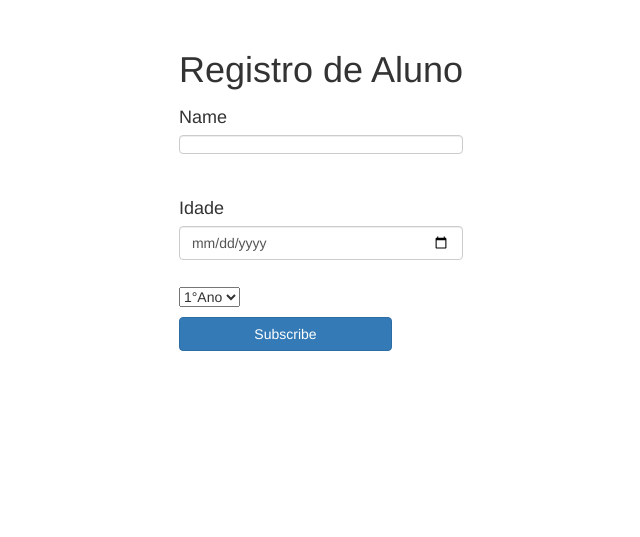
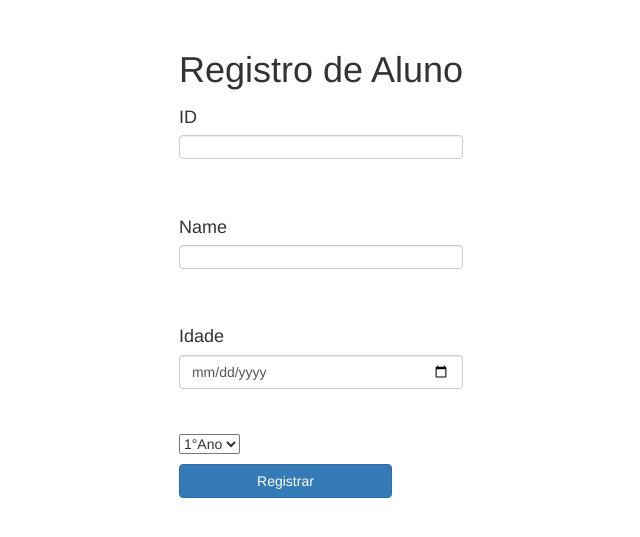
Before and after one commit to coffeblackpremium/emprego_crud, a Flask app: page /registrar in a window 1280 px wide. Shown: the part 62-599 px from the top of the page, without its empty margins (319-959 px from the left). Run offline with Flask 2, Linux system fonts and the light colour scheme; some libraries are stand-ins or nearby versions.

Commit message:
Fix BUG in Update and Delete

```diff
--- a/app.py
+++ b/app.py
@@ -31,11 +31,12 @@ def registrar():
         return render_template("register/create.html", year_schools=year_schools)
 
     if request.method == 'POST':
+        id_student = request.form['id_student']
         name = request.form['name']
         age = request.form['age']
         year_school = request.form['year_school']
         ra = generate_ra()
-        school = SchoolModel(name=name, age=age, year_school=year_school, ra=ra)
+        school = SchoolModel(id_student=id_student,name=name, age=age, year_school=year_school, ra=ra)
         db.session.add(school)
         db.session.commit()
         return redirect('/')
@@ -61,6 +62,7 @@ def update(id):
             db.session.delete(schools)
             db.session.commit()
 
+            id_student = request.form['id_student']
             name = request.form['name']
             age = request.form['age']
             year_school = request.form['year_school']
@@ -69,7 +71,7 @@ def update(id):
 
             db.session.add(schools)
             db.session.commit()
-            return redirect(f'/{id}')
+            return redirect(f'/')
         return f'O Aluno de ID= {id} não existe'
     return render_template('students/update_student.html', schools=schools, year_schools=year_schools)
 
--- a/models.py
+++ b/models.py
@@ -16,7 +16,8 @@ class SchoolModel(db.Model):
     ra = db.Column(db.Integer())
     age = db.Column(db.Date())
 
-    def __init__(self, name, age, year_school, ra):
+    def __init__(self, id_student,name, age, year_school, ra):
+        self.id_student = id_student
         self.name = name
         self.year_school = year_school
         self.ra = ra
--- a/templates/register/create.html
+++ b/templates/register/create.html
@@ -13,6 +13,11 @@
 
 <form class="form-horizontal" action='' method="POST">
     <h1 class="mt-5">Registro de Aluno</h1>
+    <!-- ID input -->
+    <div class="form-outline mb-4 mt-4 h-25 ">
+        <label class="form-label" style="font-size: 18px; font-weight: 500;" for="id_student">ID</label>
+        <input name="id_student" type="text" id="id_student" class="form-control h-25" >
+    </div>
     <!-- Name input -->
     <div class="form-outline mb-4 mt-4 h-25 ">
         <label class="form-label" style="font-size: 18px; font-weight: 500;" for="name">Name</label>
@@ -35,7 +40,7 @@
       </div>
 
     <!-- Submit button -->
-    <button type="submit" class="btn btn-primary btn-block w-75">Subscribe</button>
+    <button type="submit" class="btn btn-primary btn-block w-75">Registrar</button>
   </form>
 </div>
 {% endblock %}
--- a/templates/students/show_student.html
+++ b/templates/students/show_student.html
@@ -9,6 +9,7 @@
     <table class="table table-sm table-dark" style="padding: 0 25% 0 25%">
         <thead>
             <tr>
+                <th scope="col">ID</th>
                 <th scope="col">Nome</th>
                 <th scope="col">Ra</th>
                 <th scope="col">Cursando/Ano</th>
@@ -18,7 +19,8 @@
         </thead>
         <tbody>
             <tr>
-                <th scope="row">{{schools.name}}</th>
+                <th scope="row">{{schools.id_student}}</th>
+                <td>{{schools.name}}</td>
                 <td>{{schools.ra}}</td>
                 <td>{{schools.year_school}}</td>
                 <td>{{schools.age}}</td>
--- a/templates/students/update_student.html
+++ b/templates/students/update_student.html
@@ -11,6 +11,11 @@
 
 <form class="form-horizontal" action='' method="POST">
     <h1 class="mt-5">Update de Aluno: ID {{schools.id_student}}</h1>
+     <!-- ID input -->
+     <div class="form-outline mb-4 mt-4 h-25 ">
+        <label class="form-label" style="font-size: 18px; font-weight: 500;" for="id_student">ID</label>
+        <input name="id_student" type="text" id="id_student" class="form-control h-25" value="{{schools.id_student}}" >
+    </div>
     <!-- Name input -->
     <div class="form-outline mb-4 mt-4 h-25 ">
         <label class="form-label" style="font-size: 18px; font-weight: 500;" for="name">Name</label>
```
Also changed, not shown: templates/index.html (+6 -1 lines).
